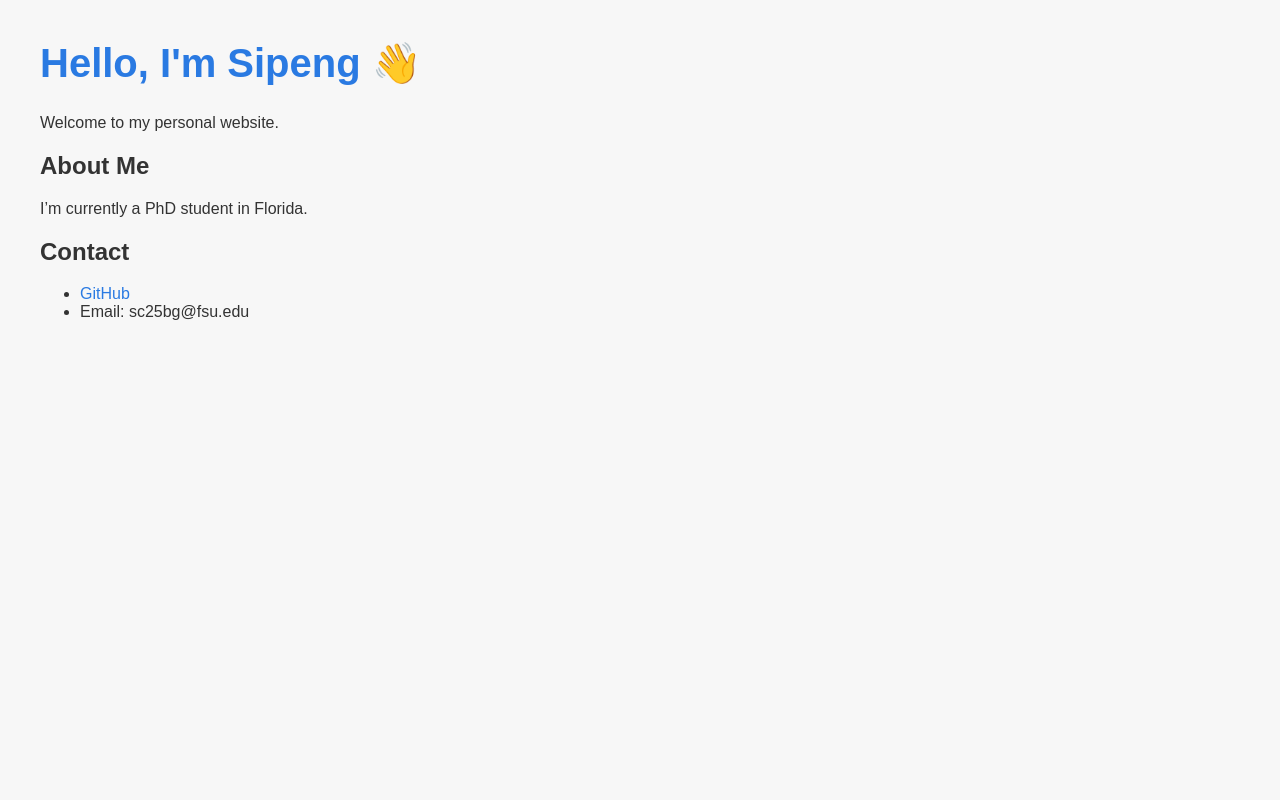
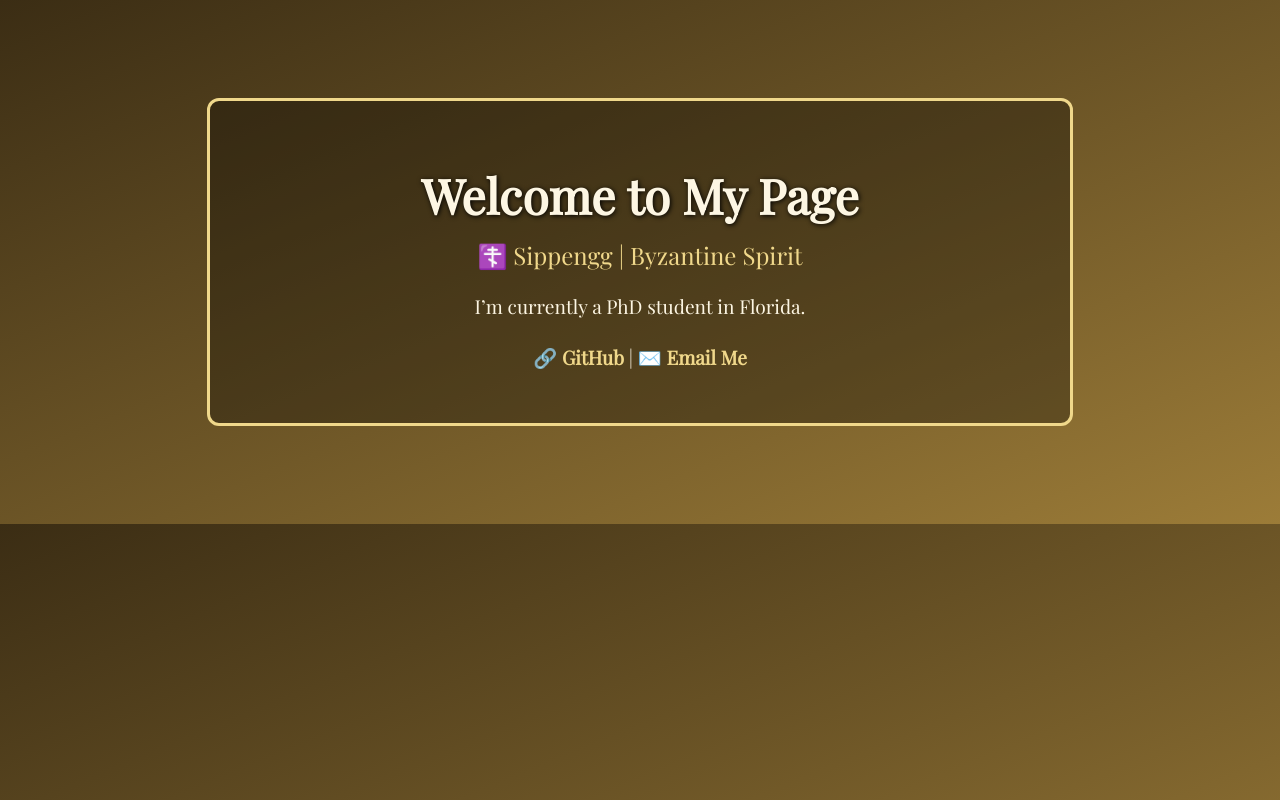
Before and after one commit to Sippengg/Sippengg.github.io, a plain HTML site: page index.html in a window 1280 px wide. Drawn offline with nearby package versions, Linux system fonts and the light colour scheme.

Commit message:
index.html

```diff
--- a/index.html
+++ b/index.html
@@ -3,25 +3,60 @@
 <head>
   <meta charset="UTF-8" />
   <meta name="viewport" content="width=device-width, initial-scale=1.0"/>
-  <title>Sippengg's Homepage</title>
+  <title>Sippengg | Byzantium</title>
+  <link href="https://fonts.googleapis.com/css2?family=Playfair+Display&display=swap" rel="stylesheet">
   <style>
-    body { font-family: sans-serif; margin: 40px; background: #f7f7f7; color: #333; }
-    h1 { font-size: 2.5em; color: #2a7ae2; }
-    a { color: #2a7ae2; text-decoration: none; }
-    a:hover { text-decoration: underline; }
+    body {
+      background: linear-gradient(to bottom right, #3b2d14, #9c7c38);
+      color: #fdf6e3;
+      font-family: 'Playfair Display', serif;
+      padding: 50px;
+      text-align: center;
+    }
+    h1 {
+      font-size: 3em;
+      margin-bottom: 0.2em;
+      text-shadow: 1px 1px 5px black;
+    }
+    h2 {
+      color: #f0d88b;
+      margin-top: 0.5em;
+      font-weight: normal;
+    }
+    p {
+      font-size: 1.2em;
+      line-height: 1.6em;
+      max-width: 600px;
+      margin: 20px auto;
+    }
+    a {
+      color: #f0d88b;
+      text-decoration: none;
+      font-weight: bold;
+    }
+    a:hover {
+      text-decoration: underline;
+    }
+    .gold-frame {
+      border: 3px solid #f0d88b;
+      padding: 30px;
+      border-radius: 12px;
+      max-width: 800px;
+      margin: 40px auto;
+      background-color: rgba(0, 0, 0, 0.3);
+    }
   </style>
 </head>
 <body>
-  <h1>Hello, I'm Sipeng 👋</h1>
-  <p>Welcome to my personal website.</p>
+  <div class="gold-frame">
+    <h1>Welcome to My Page</h1>
+    <h2>☦️ Sippengg | Byzantine Spirit</h2>
+    <p>I’m currently a PhD student in Florida.</p>
 
-  <h2>About Me</h2>
-  <p>I’m currently a PhD student in Florida.</p>
-
-  <h2>Contact</h2>
-  <ul>
-    <li><a href="https://github.com/Sippengg" target="_blank">GitHub</a></li>
-    <li>Email: sc25bg@fsu.edu</li>
-  </ul>
+    <p>
+      🔗 <a href="https://github.com/Sippengg" target="_blank">GitHub</a> |
+      ✉️ <a href="mailto:sc25bg@fsu.edu">Email Me</a>
+    </p>
+  </div>
 </body>
 </html>
```
